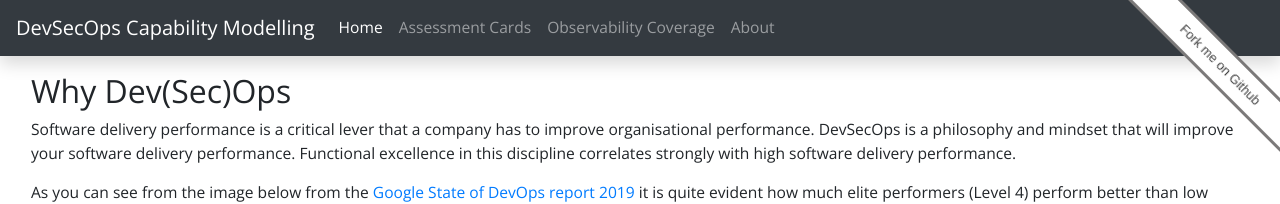
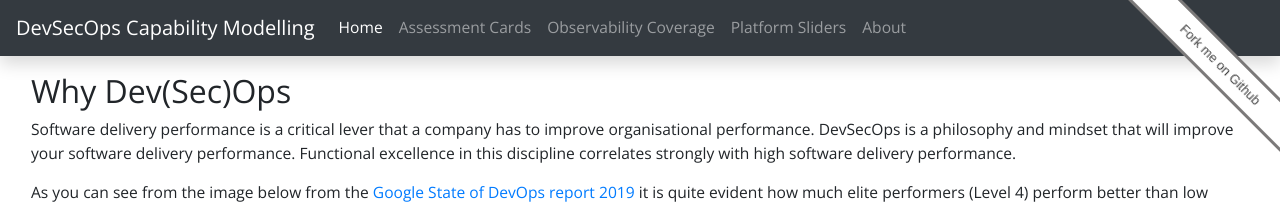
Before and after one commit to jujhars13/DevSecOps-capability-model, a Jekyll site: the page built from about.md, in a window 1280 px wide. Shown: the top 204 px of the page. Built offline with Jekyll 4.4.1, drawn with Linux system fonts in a browser that asks for light colours.

Commit message:
adds platform sliders link

```diff
--- a/_layouts/default.html
+++ b/_layouts/default.html
@@ -67,6 +67,9 @@
             <a class="nav-link" href="/observability-coverage">Observability Coverage</a>
           </li>
           <li class="nav-item">
+            <a class="nav-link" href="https://platform-sliders.devsikhops.com/">Platform Sliders</a>
+          </li>
+          <li class="nav-item">
             <a class="nav-link" href="/about">About</a>
           </li>
         </ul>
```
